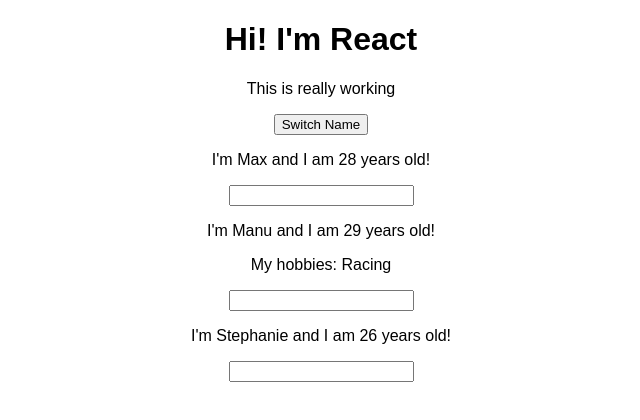
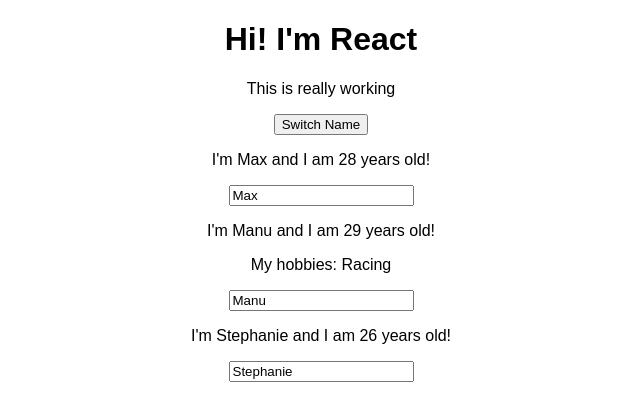
Before and after one commit to mmjosedaniel/react-the-complete-guide-section-3, a React (Create React App) app in the folder react-complete-gide/: page / in a window 1280 px wide. Shown: the top 420 px of the page, without its empty margins (319-959 px from the left). Built offline with nearby package versions, Linux system fonts and the light colour scheme.

Commit message:
Adding Two Way Binding

```diff
--- a/react-complete-gide/src/App.js
+++ b/react-complete-gide/src/App.js
@@ -27,7 +27,7 @@
      });
   }
 
-   const nameChangeHandler = () => {
+   const nameChangeHandler = (event) => {
     setPersonsState({
       persons: [
         { name: 'Max', age: 28 },
--- a/react-complete-gide/src/Person/Person.js
+++ b/react-complete-gide/src/Person/Person.js
@@ -5,7 +5,7 @@
         <div>
             <p onClick={props.click}>I'm {props.name} and I am {props.age} years old!</p>
             <p>{props.children}</p>
-            <input type="text" onChange={props.changed} />
+            <input type="text" onChange={props.changed} value={props.name} />
         </div>
     )
 };
```
